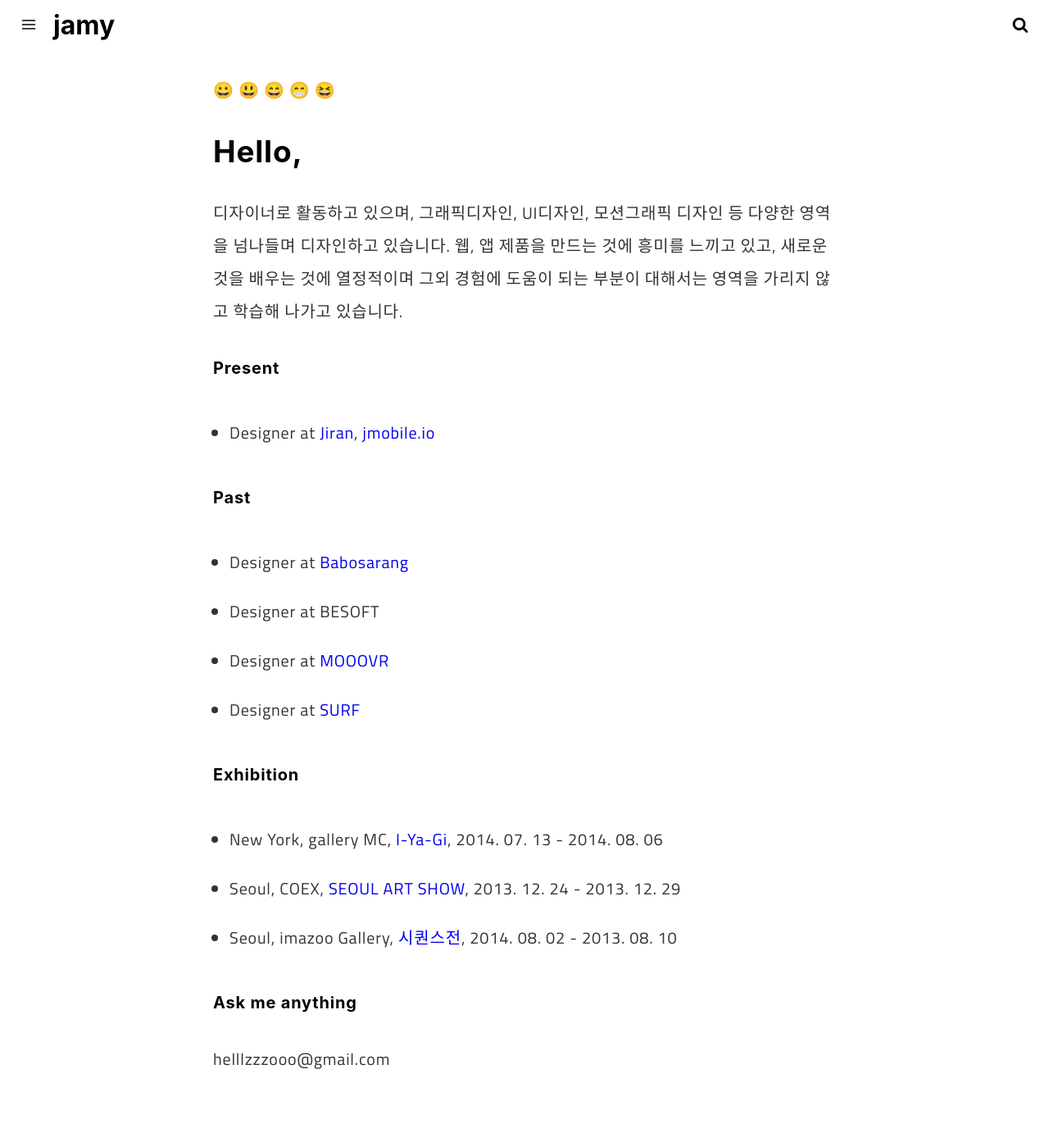
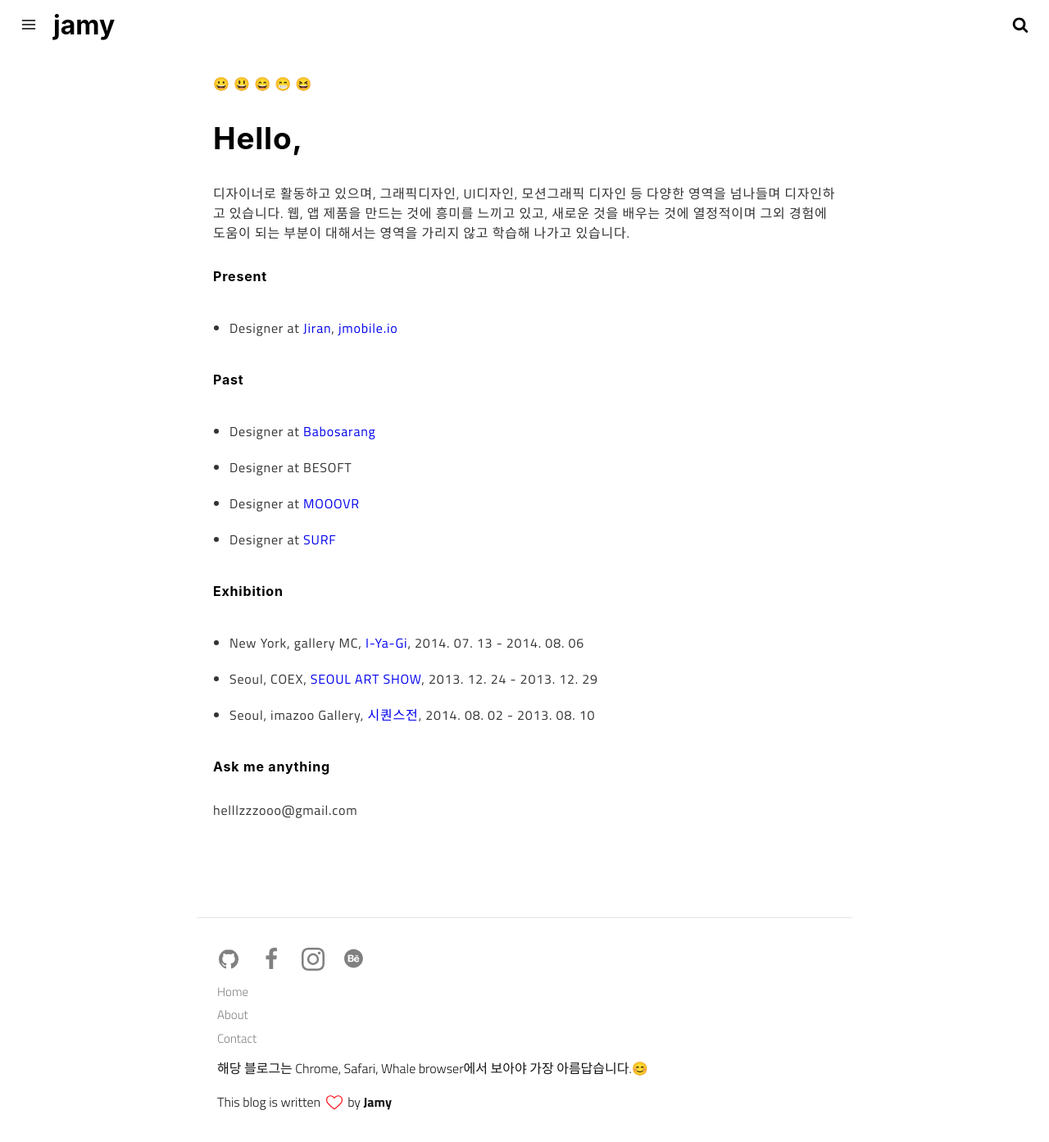
Before and after one commit to crazyjamy/crazyjamy.github.io, a Jekyll site: the page built from about.md, in a window 1280 px wide and 1400 px high. Shown: the top 1393 px of the window at 82% size. Built offline with Jekyll 4.4.1, drawn with Linux system fonts in a browser that asks for light colours.

Commit message:
Update main.css

```diff
--- a/assets/css/main.css
+++ b/assets/css/main.css
@@ -441,7 +441,7 @@ main{
 }
 .post-content p::after,.post-content h1::after,.post-content h2::after,.post-content h3::after,.post-content h4::after,.post-content ul::after,.post-content ol::after,.post-content iframe::after{content:'';display:table;clear:both}@media only screen and (min-width:37.5rem){
   .post-content p,.post-content h1,.post-content h2,.post-content h3,.post-content h4,.post-content ul,.post-content ol,.post-content iframe{
-    font-size:1.25rem;line-height:2.5rem;margin:0 auto 1.813rem
+    font-size:1rem;line-height:1.5rem;margin:0 auto 1.813rem
   }
 }
 .post-content h1.post-title{
```
